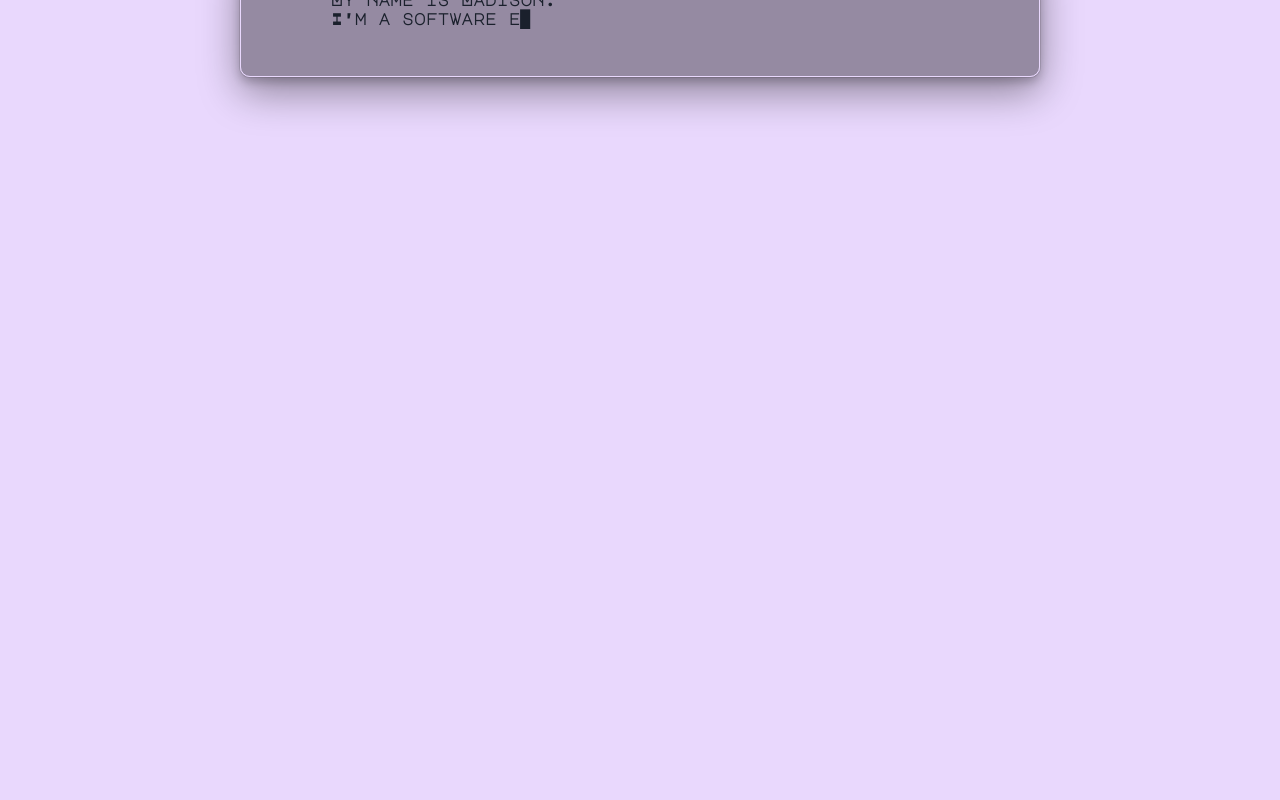
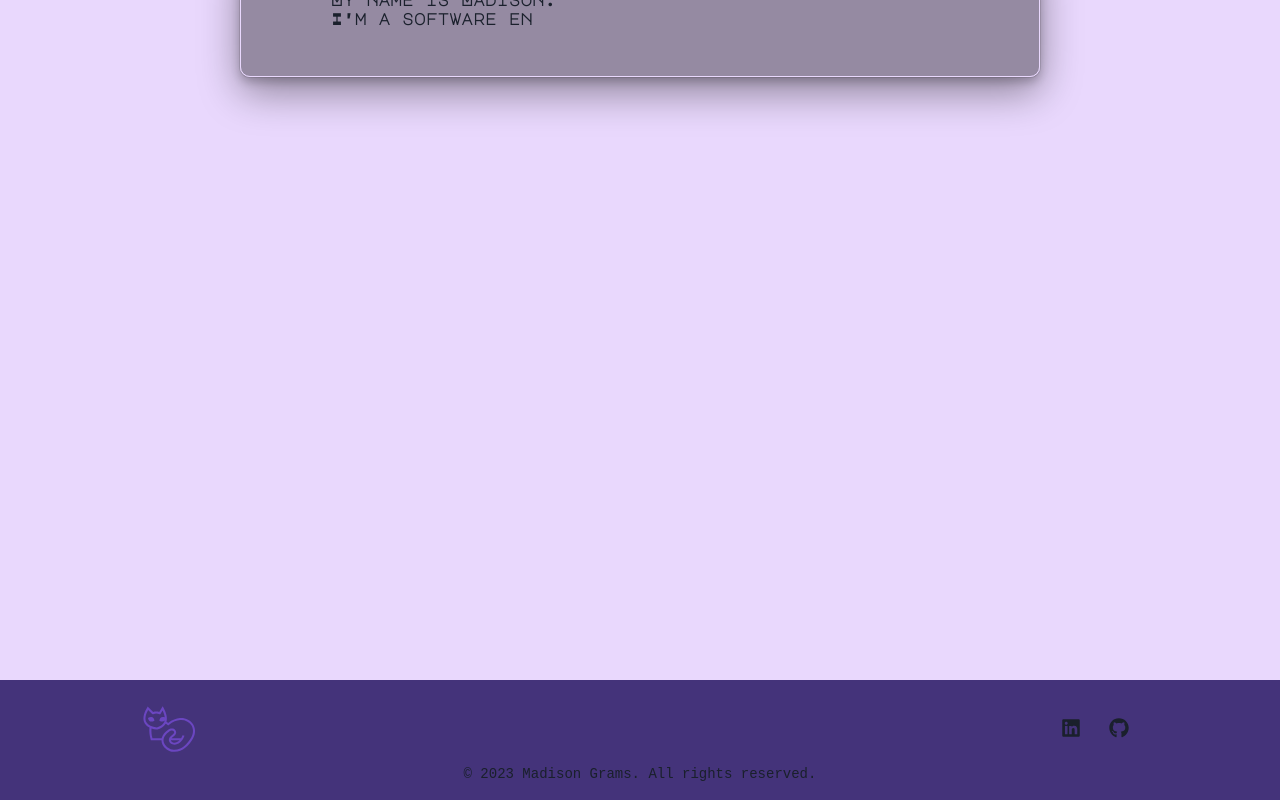
Before and after one commit to madisongrams/portfolio, a React (Create React App) app: page / in a window 1280 px wide. Shown: the part 227-1027 px from the top of the page. Before the commit the page ends 800 px from the top, so only its background shows below. Built offline with nearby package versions, Linux system fonts and the light colour scheme.

Commit message:
adding footer, added more styling and uploading resume

```diff
--- a/src/App.tsx
+++ b/src/App.tsx
@@ -4,19 +4,28 @@ import { ChakraProvider, Box, ScaleFade, Container } from "@chakra-ui/react";
 
 import NavBar from "./components/navigation/NavBar";
 import appTheme from "./theme";
+import Footer from "./components/Footer";
 
 export default function App() {
   const location = useLocation();
 
   return (
     <ChakraProvider theme={appTheme}>
-      <Box textAlign="center" fontSize="xl">
+      <Box textAlign="center" fontSize="xl" width="full">
         <NavBar />
-        <Container as="main" marginTop="10" centerContent paddingBottom="20">
+        <Container
+          as="main"
+          marginTop="10"
+          centerContent
+          paddingBottom="20"
+          position="relative"
+          minHeight="100vh"
+        >
           <ScaleFade key={location.pathname} initialScale={0.9} in={true}>
             <Outlet />
           </ScaleFade>
         </Container>
+        <Footer />
       </Box>
     </ChakraProvider>
   );
--- /dev/null
+++ b/src/components/Footer.tsx
@@ -0,0 +1,56 @@
+import {
+  ButtonGroup,
+  Container,
+  Icon,
+  IconButton,
+  Stack,
+  Text,
+  useColorModeValue,
+} from "@chakra-ui/react";
+import { FaGithub, FaLinkedin, FaTwitter } from "react-icons/fa";
+import { GiBlackCat } from "react-icons/gi";
+
+export default function Footer() {
+  const color = useColorModeValue("purple.600", "purple.100");
+
+  return (
+    <Container
+      as="footer"
+      role="contentinfo"
+      bg="purple.800"
+      py={{ base: "12", md: "5" }}
+      bottom={0}
+      minWidth="100%"
+      centerContent
+    >
+      <Stack justify="space-between" width="80%" height="5rem">
+        <Stack justify="space-between" direction="row" align="center">
+          <Icon as={GiBlackCat} boxSize={14} color={color} />
+          <ButtonGroup variant="ghost">
+            <IconButton
+              as="a"
+              href="https://www.linkedin.com/in/madison-grams-a389b6100/"
+              aria-label="LinkedIn"
+              icon={<FaLinkedin fontSize="1.25rem" />}
+            />
+            <IconButton
+              as="a"
+              href="https://github.com/madisongrams"
+              aria-label="GitHub"
+              icon={<FaGithub fontSize="1.25rem" />}
+            />
+            {/* <IconButton
+              as="a"
+              href="#"
+              aria-label="Twitter"
+              icon={<FaTwitter fontSize="1.25rem" />}
+            /> */}
+          </ButtonGroup>
+        </Stack>
+        <Text fontSize="sm" color="subtle">
+          &copy; {new Date().getFullYear()} Madison Grams. All rights reserved.
+        </Text>
+      </Stack>
+    </Container>
+  );
+}
--- a/src/components/Terminal.tsx
+++ b/src/components/Terminal.tsx
@@ -1,5 +1,5 @@
 import React from "react";
-import { VStack, Heading, Flex, Box, Text } from "@chakra-ui/react";
+import { Heading, Flex, Box } from "@chakra-ui/react";
 import { TypeAnimation } from "react-type-animation";
 
 import "../static/custom-cursor.css";
--- a/src/components/navigation/NavBar.tsx
+++ b/src/components/navigation/NavBar.tsx
@@ -22,7 +22,7 @@ export default function NavBar() {
   const bgColor = useColorModeValue("purple.100", "purple.900");
 
   return (
-    <Box position="sticky" top="0px" w="100%" zIndex="200" bg={bgColor}>
+    <Box position="sticky" top="0px" w="100%" zIndex="999" bg={bgColor}>
       <Flex
         color={color}
         py={{ base: 2 }}
```
Also changed, not shown: 2 other files (tests, documents, lock files or other folders).
